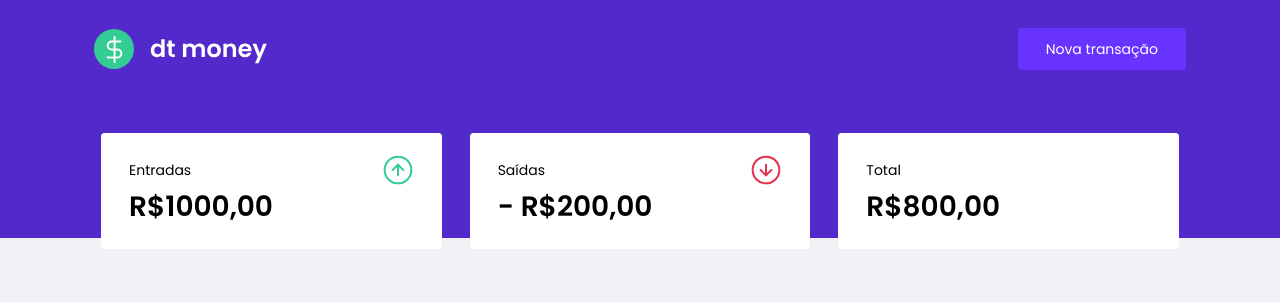
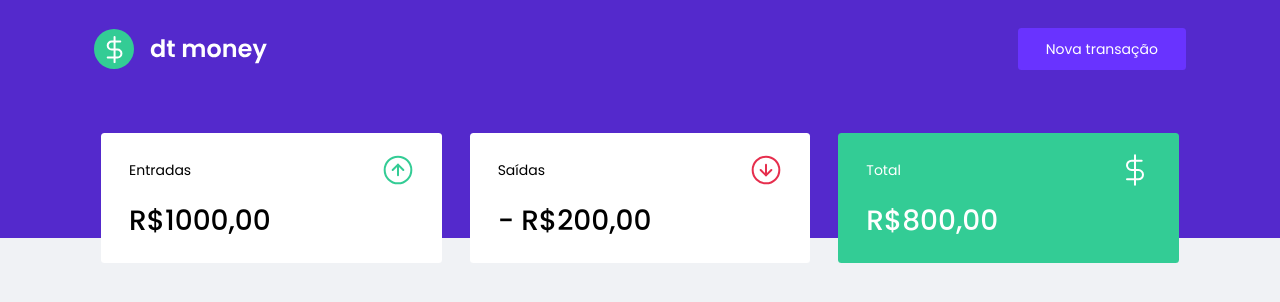
Before and after one commit to Lopes393/dt-money, a React (Create React App) app in the folder dt-money/: page / in a window 1280 px wide. Shown: the top 302 px of the page. Built offline with nearby package versions, Linux system fonts and the light colour scheme.

Commit message:
sumary finalizado

```diff
--- a/dt-money/public/index.html
+++ b/dt-money/public/index.html
@@ -9,7 +9,7 @@
 
     <title>dtmoney</title>
     <link
-      href="https://fonts.googleapis.com/css2?family=Poppins:wght@400;600&display=swap"
+      href="https://fonts.googleapis.com/css2?family=Poppins:wght@400;500;600&display=swap"
       rel="stylesheet"
     />
   </head>
--- a/dt-money/src/components/Sumary/index.tsx
+++ b/dt-money/src/components/Sumary/index.tsx
@@ -20,7 +20,7 @@ export function Sumary() {
         </header>
         <strong>- R$200,00</strong>
       </div>
-      <div>
+      <div className="highlight-background">
         <header>
           <p>Total</p>
           <img src={totalImg} alt="Total" />
--- a/dt-money/src/components/Sumary/styles.ts
+++ b/dt-money/src/components/Sumary/styles.ts
@@ -18,8 +18,16 @@ export const Container = styled.div`
     }
 
     strong {
+      display: block;
       margin-top: 1rem;
       font-size: 2rem;
+      font-weight: 500;
+      line-height: 3rem;
+    }
+
+    &.highlight-background {
+      background: var(--green);
+      color: #fff;
     }
   }
 `;
--- a/dt-money/src/styles/global.ts
+++ b/dt-money/src/styles/global.ts
@@ -5,6 +5,7 @@ export const GlobalStyle = createGlobalStyle`
         --background: #f0f2f5;
         --red: #E52E4D;
         --blue: #5429CC;
+        --green: #33CC95;
 
         --blue-light: #6933FF;
 
```
